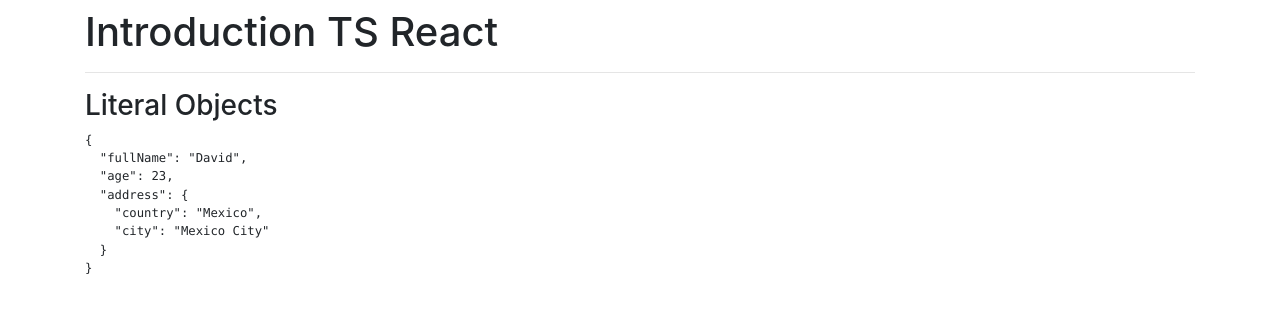
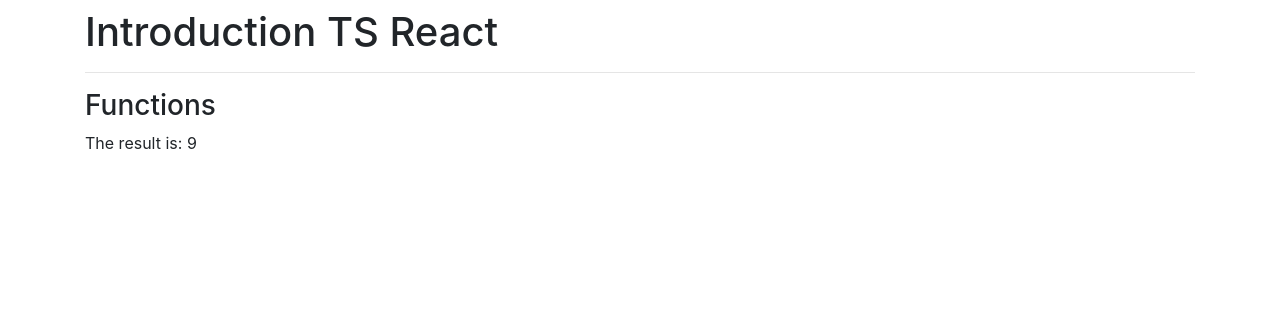
Before and after one commit to zein207/react-w-typescript, a React (Create React App) app: page / in a window 1280 px wide. Shown: the top 312 px of the page. Built offline with nearby package versions, Linux system fonts and the light colour scheme.

Commit message:
Functions

```diff
--- a/src/App.tsx
+++ b/src/App.tsx
@@ -1,5 +1,6 @@
-import { BasicTypes } from "./typescript/BasicTypes";
-import { LiteralObjects } from "./typescript/LiteralObjects";
+// import { BasicTypes } from "./typescript/BasicTypes";
+// import { LiteralObjects } from "./typescript/LiteralObjects";
+import { Functions } from "./typescript/Functions";
 
 const App = () => {
 
@@ -8,7 +9,8 @@
       <h1>Introduction TS React</h1>
       <hr />
       {/* <BasicTypes /> */}
-      <LiteralObjects />
+      {/* <LiteralObjects /> */}
+      <Functions />
     </div>
   )
 }
--- /dev/null
+++ b/src/typescript/Functions.tsx
@@ -0,0 +1,15 @@
+
+export const Functions = () => {
+
+    const add = (a: number, b: number):number => {
+
+        return a + b;
+    }
+
+    return (
+        <>
+            <h3>Functions</h3>
+            <span>The result is: { add(7, 2) }</span>
+        </>
+    )
+}
```
